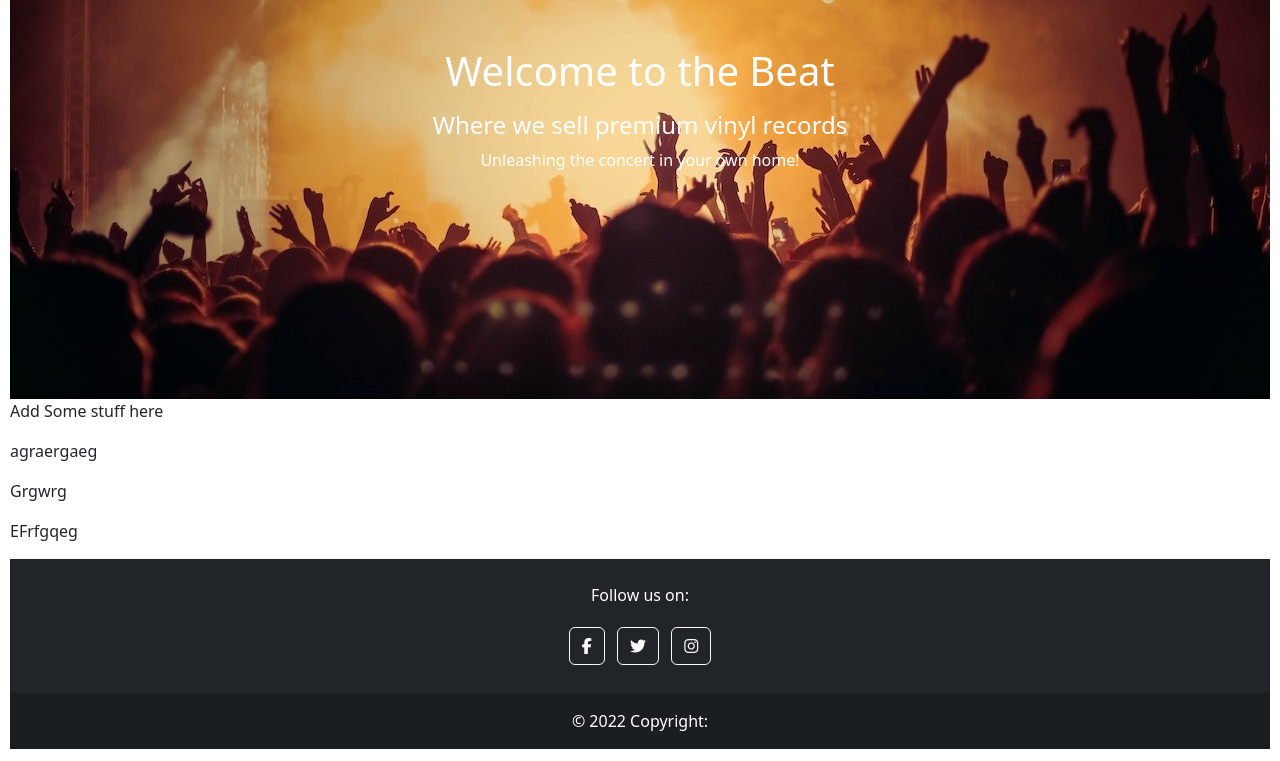
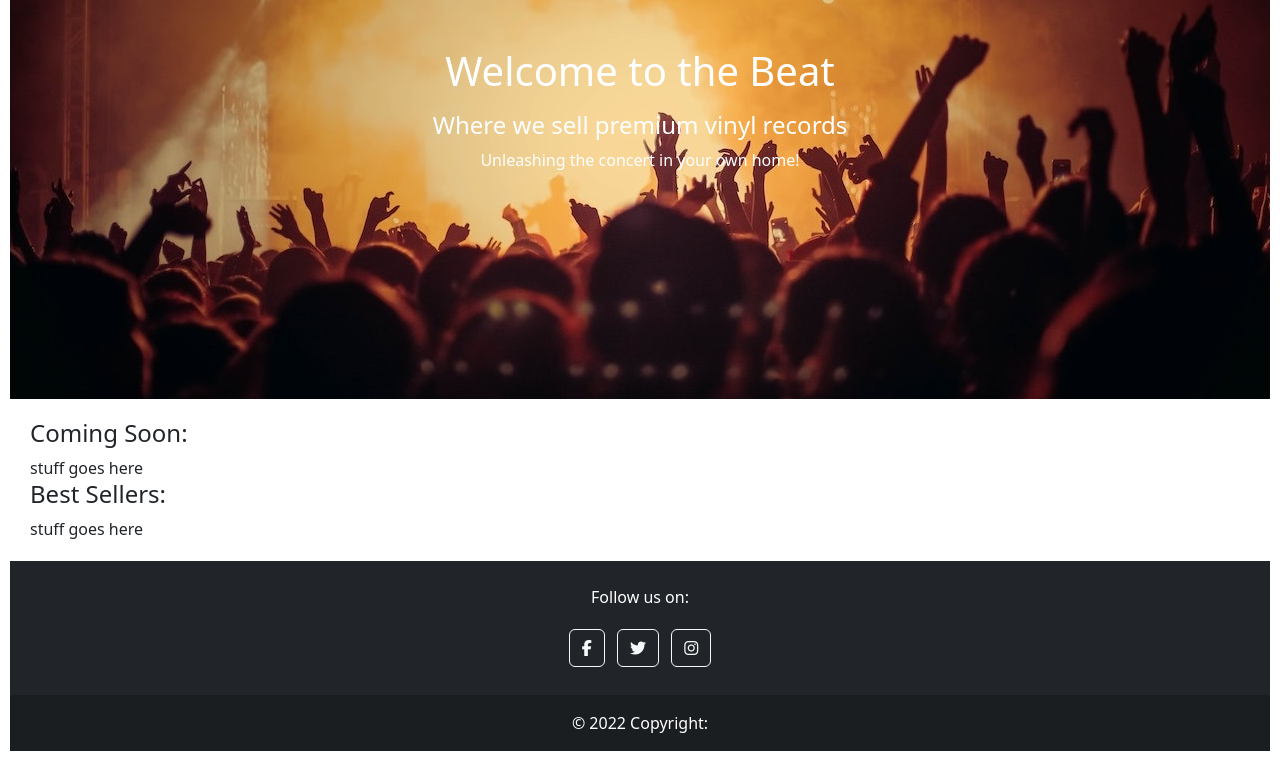
Before and after one commit to acidpixie/php-final-project, a PHP site: page /pages/index.html in a window 1280 px wide. Shown: the part 59-820 px from the top of the page. Run offline with PHP 8.4, Linux system fonts and the light colour scheme; some libraries are stand-ins or nearby versions.

Commit message:
updated styling

```diff
--- a/css/styles.css
+++ b/css/styles.css
@@ -72,3 +72,9 @@ a{
 .cart-msg {
     text-align: center;
 }
+
+/* Index / Homepage */
+
+.home-container {
+    margin: 20px;
+}
--- a/pages/index.html
+++ b/pages/index.html
@@ -85,21 +85,20 @@
     <!-- Background image -->
   </header>
 
+  <div class="home-container">
 
-  <section>
-
-    <p>Add Some stuff here</p>
-
-    <p>agraergaeg</p>
-
-    <p>Grgwrg</p>
-
-    <p>EFrfgqeg</p>
+  <div>
+    <h4>Coming Soon:</h4>
+  </div>
+  <div>stuff goes here</div>
 
 
-  </section>
+  <div>
+    <h4>Best Sellers:</h4>
+  </div>
+  <div>stuff goes here</div>
 
-
+  </div>
 
 
 </body>
```
